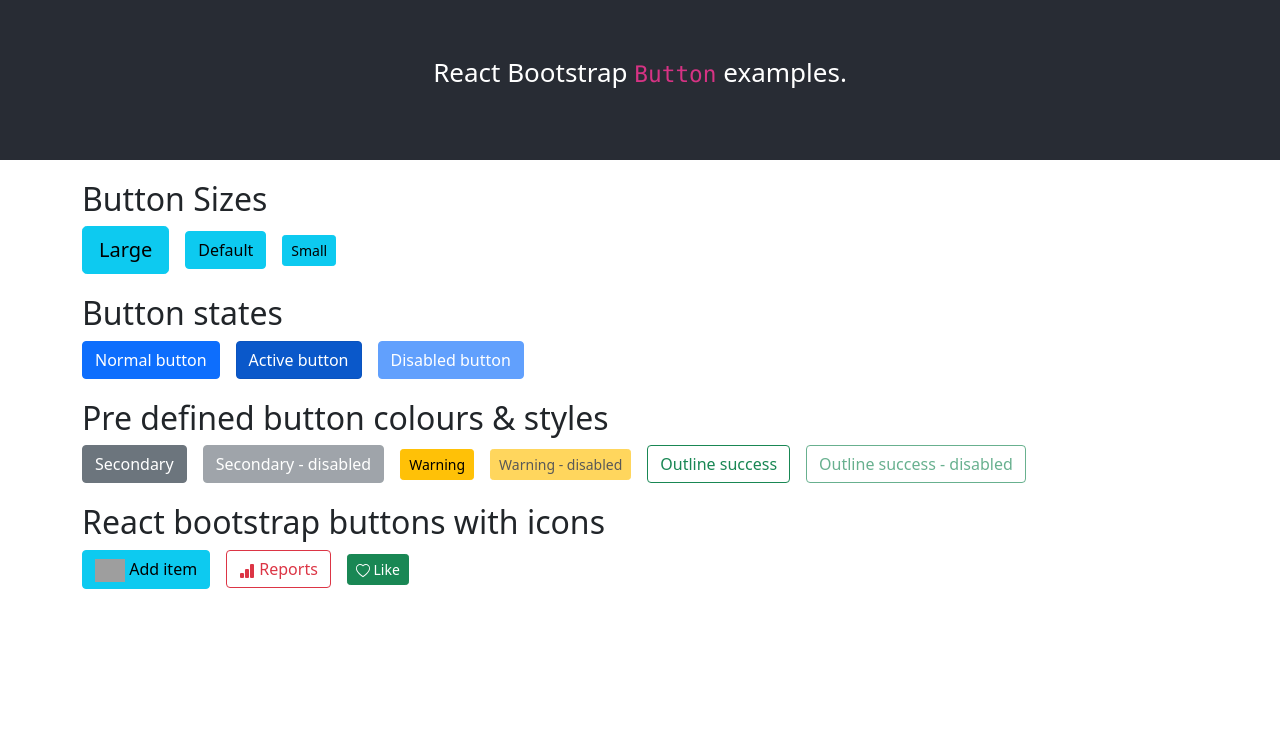
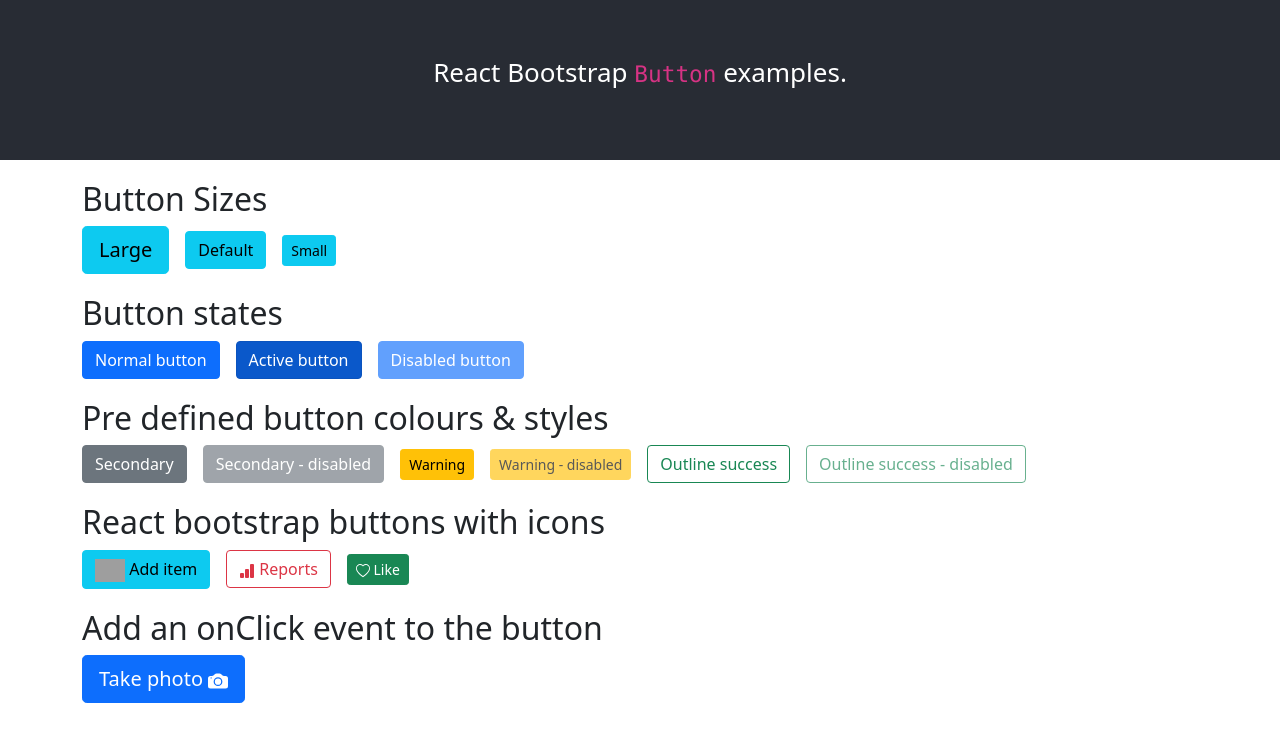
Before and after one commit to EmilyChristy/react-bootstrap-form-basic, a React (Create React App) app: page / in a window 1280 px wide. Shown: the top 742 px of the page. Built offline with nearby package versions, Linux system fonts and the light colour scheme; grey boxes are pictures that could not be loaded.

Commit message:
Added onclick and Alert

```diff
--- a/src/App.js
+++ b/src/App.js
@@ -10,7 +10,7 @@
 import Alert from "react-bootstrap/Alert";
 
 import addImg from "../src/img/add.svg";
-import { Heart } from "react-bootstrap-icons";
+import { Heart, CameraFill } from "react-bootstrap-icons";
 import { BarChartFill } from "react-bootstrap-icons";
 
 import "./App.css";
@@ -18,15 +18,11 @@
 function App() {
   const [showMessage, setShowMessage] = useState(false);
 
-  // const handleSubmit = (event) => {
-  //   if (event) event.preventDefault();
-
-  //   if (validate(values)) {
-  //     setShowMessage(true);
-  //   } else {
-  //     setShowMessage(false);
-  //   }
-  // };
+  const handleSubmit = (event) => {
+    if (event) event.preventDefault();
+    //do stuff here
+    setShowMessage("true");
+  };
 
   return (
     <div className="App">
@@ -41,9 +37,8 @@
             <Alert show={showMessage} variant="success">
               <Alert.Heading>Success</Alert.Heading>
               <p>
-                This is an alert, and these can be shown in a variety of styles
-                provided by Bootstrap. Our form submit button simply shows this
-                alert. Another post will go through form validation and errors.
+                You clicked the camera button! This is an Alert, and these can
+                be shown in a variety of styles provided by Bootstrap.
               </p>
               <hr />
               <div className="d-flex justify-content-end">
@@ -107,6 +102,14 @@
                 <Heart /> Like
               </Button>
             </Stack>
+
+            <h2>Add an onClick event to the button</h2>
+            {/* //onClick={!isLoading  */}
+            <Stack direction="horizontal" gap={3}>
+              <Button size="lg" onClick={handleSubmit}>
+                Take photo <CameraFill />
+              </Button>{" "}
+            </Stack>
           </Col>
         </Row>
       </Container>
```
